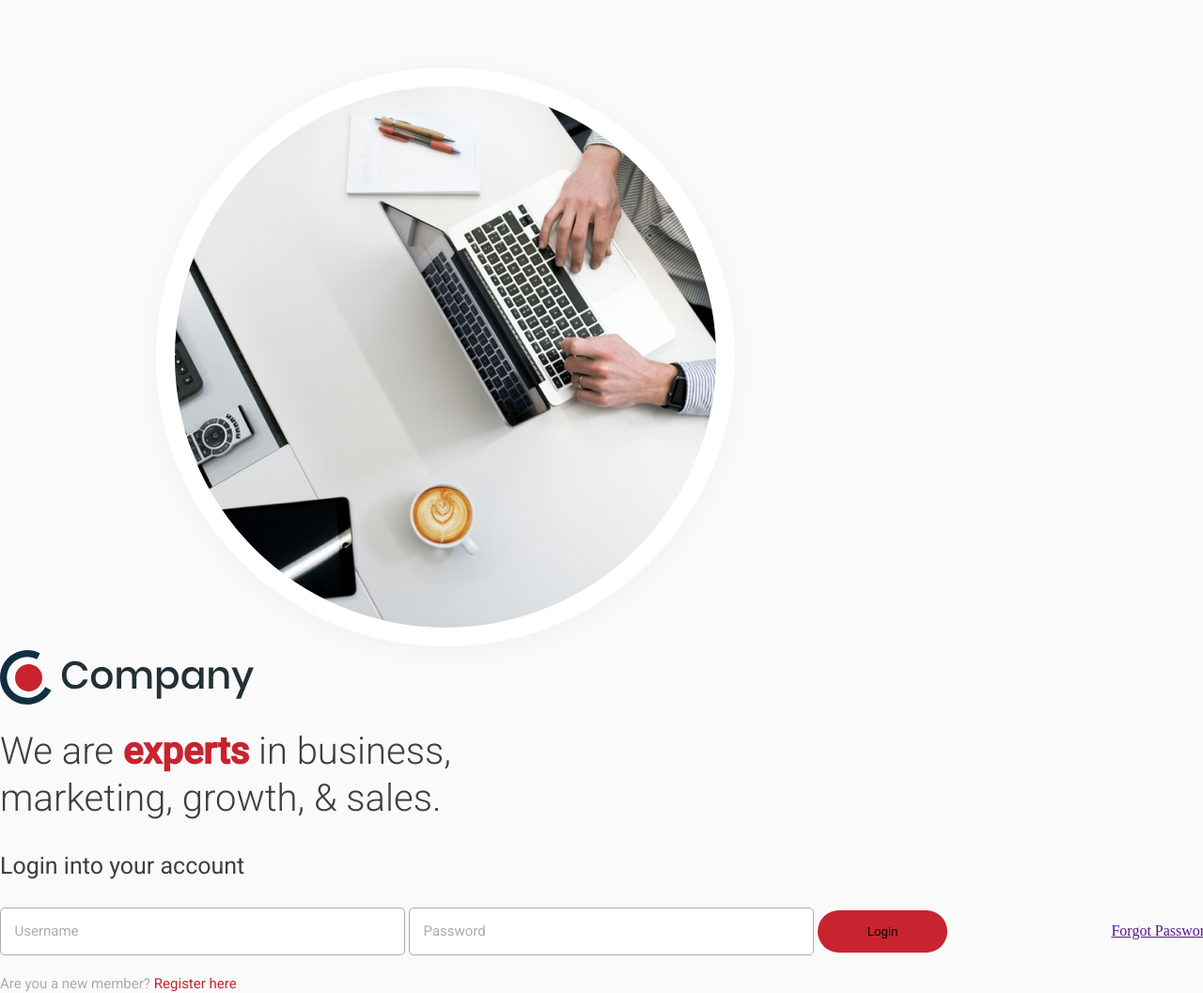
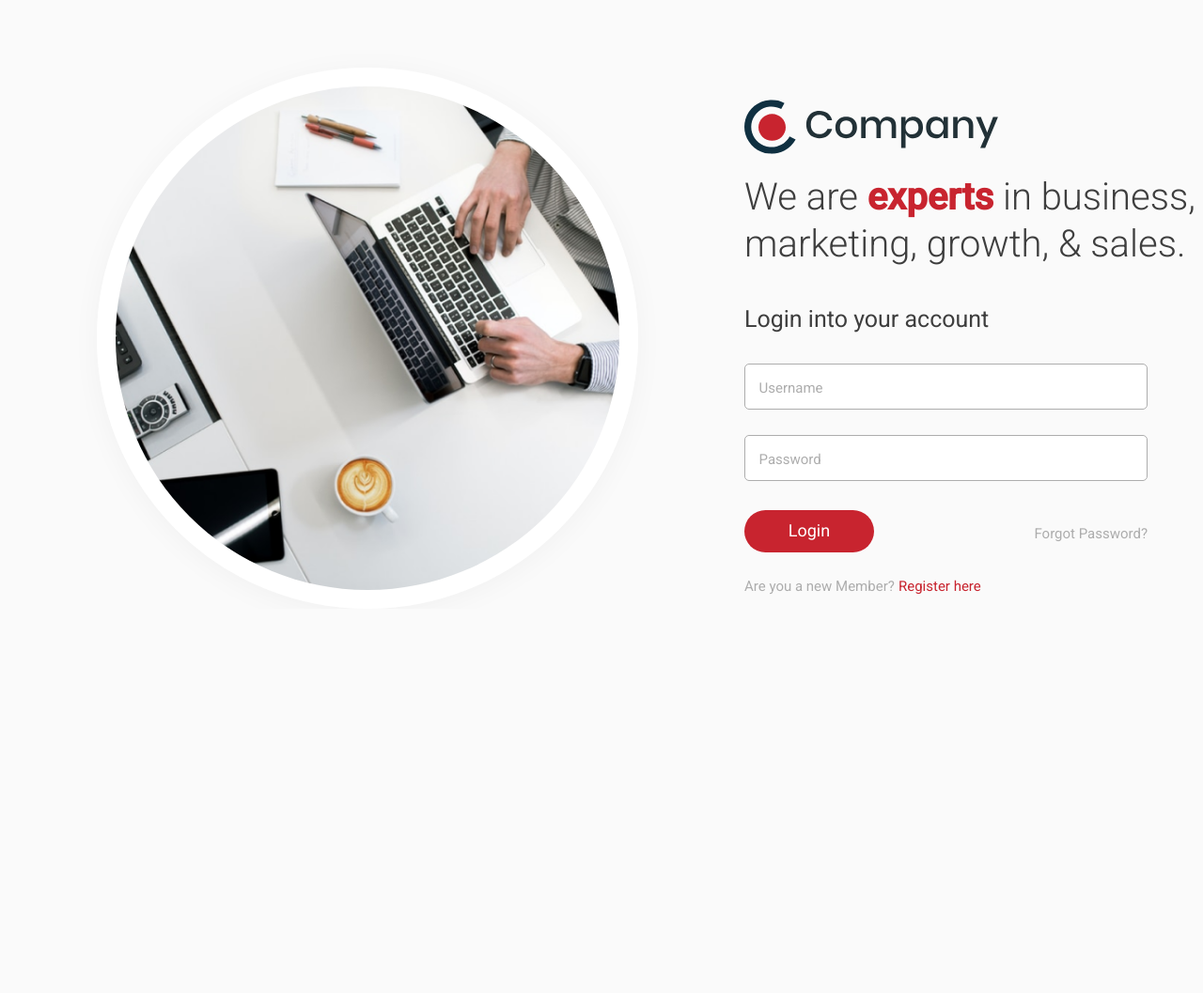
Before and after one commit to hemal4patel/html-training-assignment, a plain HTML site: page HTML Training Assignment/index.html in a window 1280 px wide. Shown: the top 1057 px of the page at 94% size. After the commit the page ends 800 px from the top, so only its background shows below. Drawn offline with Linux system fonts and the light colour scheme.

Commit message:
Update index.html

```diff
--- a/HTML Training Assignment/index.html
+++ b/HTML Training Assignment/index.html
@@ -3,45 +3,68 @@
 
 <head>
     <meta charset="UTF-8">
-    <meta http-equiv="X-UA-Compatible" content="IE=edge">
     <meta name="viewport" content="width=device-width, initial-scale=1.0">
     <link rel="stylesheet" href="css/style.css">
+    <link rel="stylesheet" href="css/bootstrap.min.css">
     <title>Login</title>
 </head>
 
-<body>
-    <!-- ROUND IMAGE -->
-    <img src="images/hero-image.png" alt="login-image" class="login-image">
-
-    <!-- LOGO -->
-    <div class="logo">
-        <img src="images/logo.svg" alt="company-logo" class="ind-company-logo">
+<body style="background-color: #FAFAFA">
+    <div class="container-fluid">
+        <div class="row">
+            <div class="col-xl-6 col-lg-6 col-md-6 col-sm-6 col-12 d-flex justify-content-center">
+                <img src="images/hero-image.png" class="d-flex login-image">
             </div>
-    <div class="text1">
-        We are <span class="experts">experts</span> in business, marketing, growth, & sales.
+            <div class="col-lg-6 col-md-6 col-sm-6 col-xl-6 col-12 d-flex flex-column">
+                <div class="row">
+                    <div class="col-xl-6 col-lg-6 col-md-6 col-sm-6 col-12">
+                        <img src="images/header-logo.svg" class="company-logo">
                     </div>
-    <div class="text2">
-        Login into your account
                 </div>
-
-    <!-- FORM ELEMENTS -->
-    <div class="form">
-        <input type="text" class="login-uname" placeholder="Username">
-        <input type="password" class="login-pwd" placeholder="Password">
-        <button class="login-btn"><span>Login</span></button>
-        <a href="" class="forgot-pwd-link">
-            <span class="forgot-pwd-text">Forgot Password?</span>
+                <div class="row">
+                    <div class="col-xl-12 col-lg-12 col-md-12 col-sm-12 col-12">
+                        <h1 class="text1">
+                            We are <span class="experts">experts</span> in business, marketing, growth, &
+                            sales.
+                        </h1>
+                    </div>
+                </div>
+                <div class="row">
+                    <div class="col-xl-12 col-lg-12 col-md-12 col-sm-12 col-12">
+                        <h3 class="text2">Login into your account</h3>
+                    </div>
+                </div>
+                <div class="row">
+                    <div class="col-xl-12 col-lg-12 col-md-12 col-sm-12 col-12">
+                        <input type="text" placeholder="Username" class="login-uname">
+                    </div>
+                </div>
+                <div class="row">
+                    <div class="col-xl-12 col-lg-12 col-md-12 col-sm-12 col-12">
+                        <input type="text" placeholder="Password" class="login-pwd">
+                    </div>
+                </div>
+                <div class="row">
+                    <div class="col-xl-12 col-lg-12 col-md-12 col-sm-12 col-12 d-flex">
+                        <button type="button" class="login-btn">
+                            <span class="login-text">Login</span>
+                        </button>
+                        <a href="" class="fg-pwd-link">
+                            <span class="fg-pwd-text">Forgot Password?</span>
                         </a>
                     </div>
-
-    <!-- REGISTER -->
-    <div class="new-member">
-        <span class="text3">Are you a new member?</span>
+                </div>
+                <div class="row">
+                    <div class="col-xl-12 col-lg-12 col-md-12 col-sm-12 col-12">
+                        <span class="text3">Are you a new Member?</span>
                         <a href="" class="register-link">
                             <span class="register-text">Register here</span>
                         </a>
                     </div>
-
+                </div>
+            </div>
+        </div>
+    </div>
 </body>
 
 </html>
```
Lines whose indentation alone changed are shown as unchanged.
